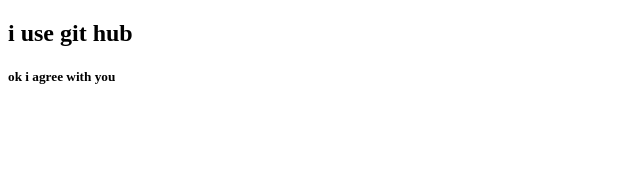
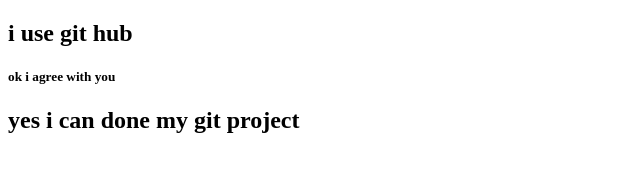
Before and after one commit to RITA-PIXEL/My_First_Websit, a plain HTML site: page index.html in a window 1280 px wide. Shown: the whole page, without its empty margins (0-640 px from the left). Drawn offline with Linux system fonts and the light colour scheme.

Commit message:
yes done

```diff
--- a/index.html
+++ b/index.html
@@ -9,6 +9,7 @@
 
     <h2>i use git hub</h2>
     <h5>ok i agree with you</h5>
+    <h2>yes i can done my git project</h2>
 
 
 </body>
```
